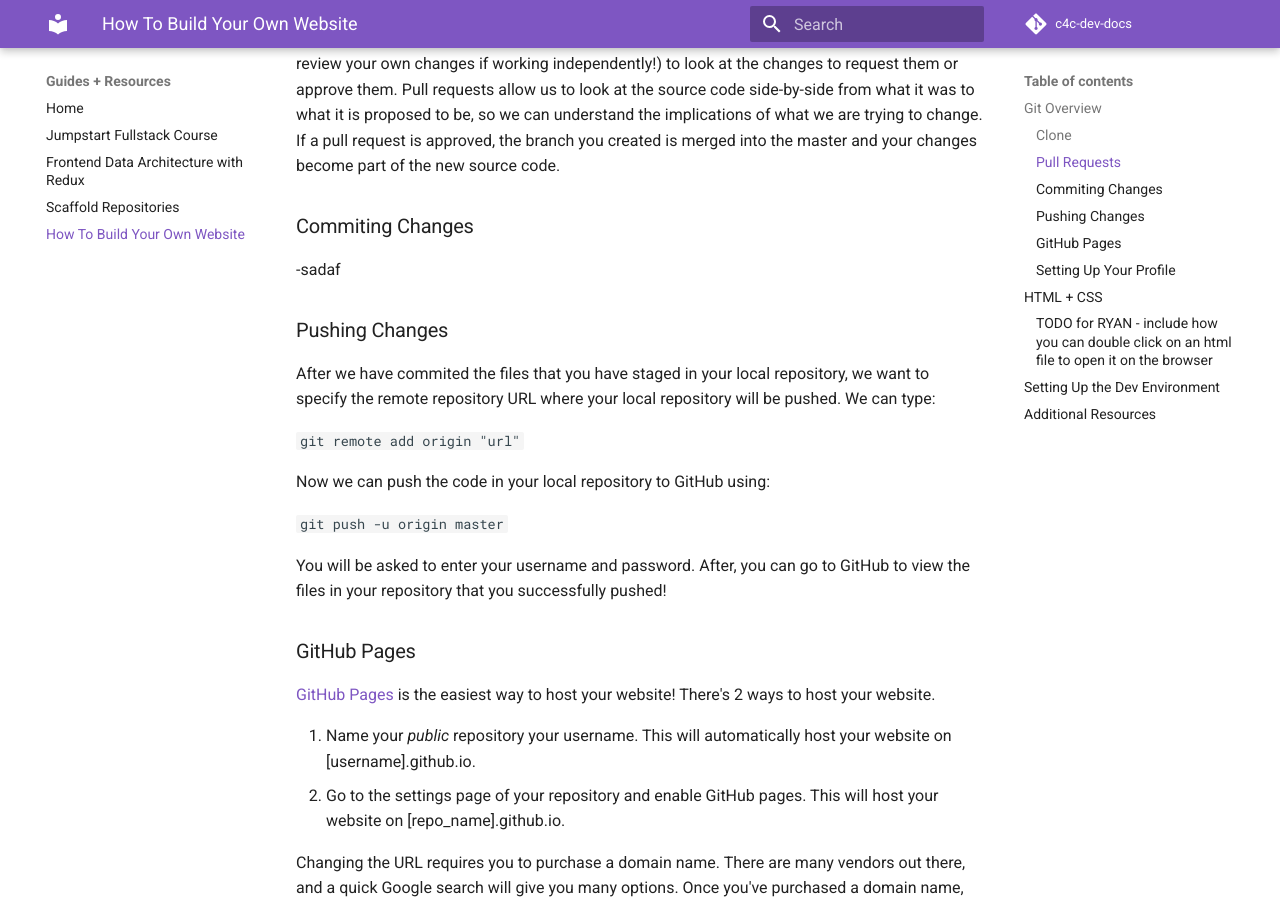
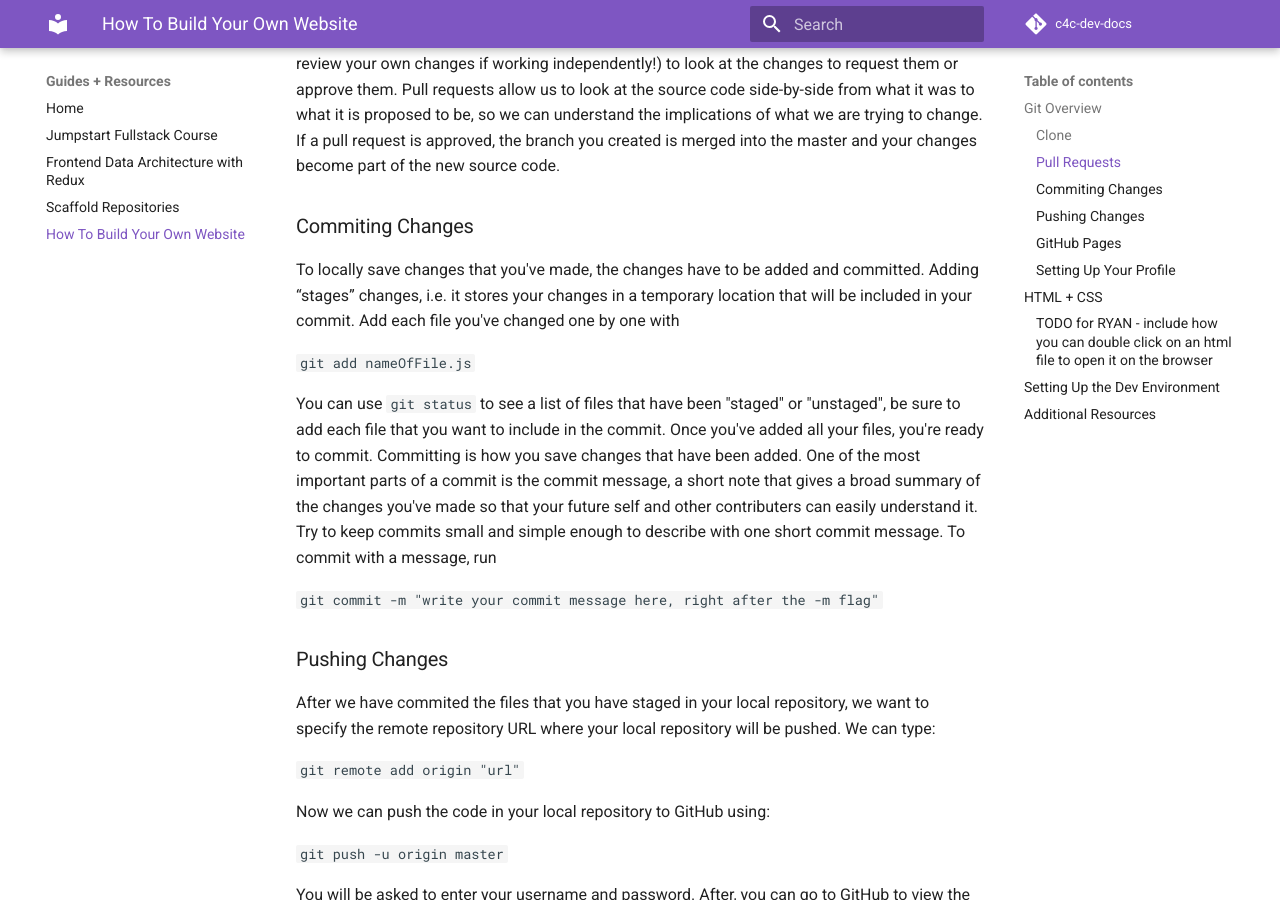
Before and after one commit to Code-4-Community/c4c-dev-docs, an MkDocs documentation site: the page built from docs/guides/website-tutorial.md, in a window 1280 px wide and 900 px high, scrolled down 1301 px. Built offline with MkDocs 1.6.1 and Material for MkDocs 9.7.7, drawn with Linux system fonts in a browser that asks for light colours; comment, search, counter and statistics services are not loaded.

Commit message:
wrote  section of website-tutorial docs

```diff
--- a/docs/guides/website-tutorial.md
+++ b/docs/guides/website-tutorial.md
@@ -32,7 +32,19 @@
 Once you have finished making changes, you create a pull request to ask for reviewers (you can review your own changes if working independently!) to look at the changes to request them or approve them. Pull requests allow us to look at the source code side-by-side from what it was to what it is proposed to be, so we can understand the implications of what we are trying to change. If a pull request is approved, the branch you created is merged into the master and your changes become part of the new source code.
 
 ### Commiting Changes
--sadaf
+
+To locally save changes that you've made, the changes have to be added and committed.
+Adding “stages” changes, i.e. it stores your changes in a temporary location that will be included in your commit.
+Add each file you've changed one by one with
+
+`git add nameOfFile.js`
+
+You can use `git status` to see a list of files that have been "staged" or "unstaged", be sure to add each file that you want to include in the commit.
+Once you've added all your files, you're ready to commit. Committing is how you save changes that have been added.
+One of the most important parts of a commit is the commit message, a short note that gives a broad summary of the changes you've made so that your future self and other contributers can easily understand it.
+Try to keep commits small and simple enough to describe with one short commit message. To commit with a message, run
+
+`git commit -m "write your commit message here, right after the -m flag"`
 
 ### Pushing Changes
 
```
